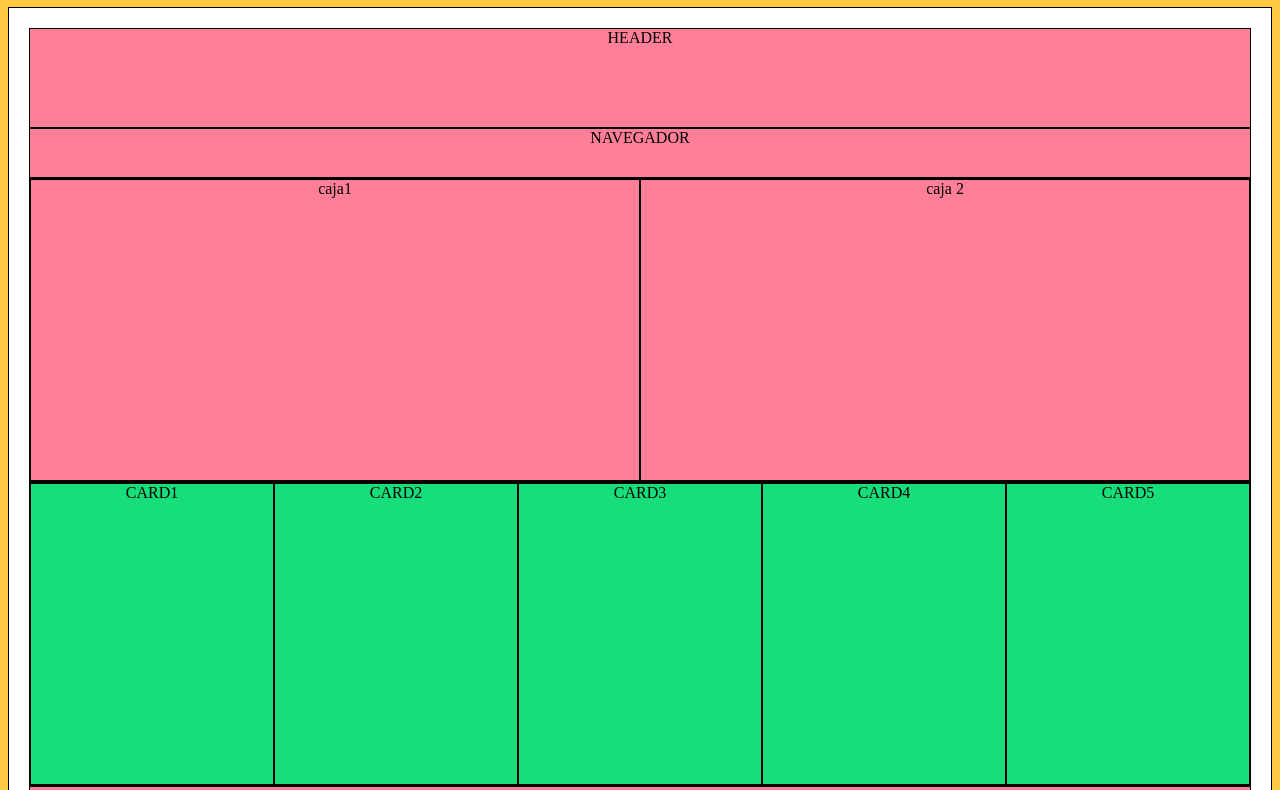
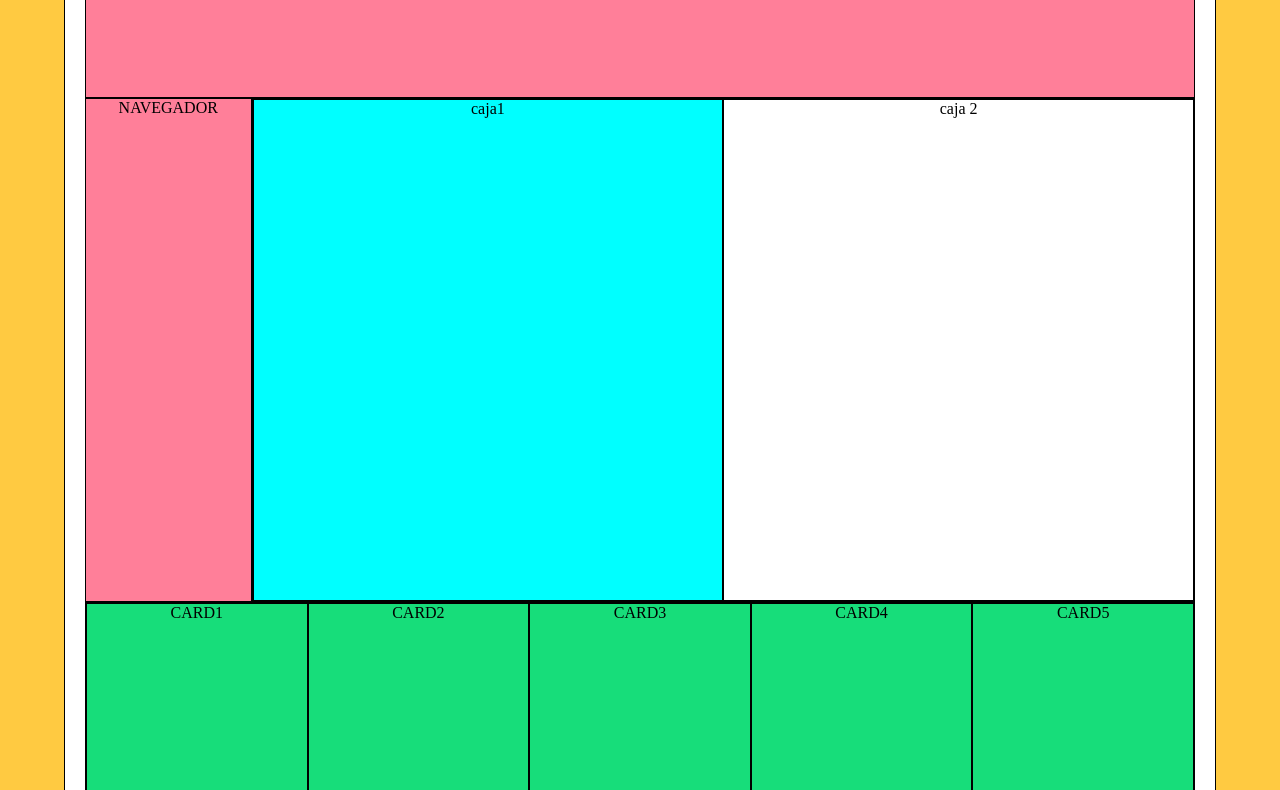
Before and after one commit to AlexMonzdev/WeHelpYou, a plain HTML site: page index.html in a window 1280 px wide. Shown: the part 73-863 px from the top of the page. Drawn offline with Linux system fonts and the light colour scheme.

Commit message:
cambios en @medias

```diff
--- a/index.html
+++ b/index.html
@@ -7,7 +7,6 @@
     <title>Repaso Grid</title>
 </head>
 <body>
-    <h1>Aprendiendo CSS Grid Layout</h1>
     <div class="grid-layout">
         <div class="header">
              HEADER
@@ -20,7 +19,9 @@
             <div class="caja2">caja 2</div>
         </div>
         <div class="sidebar">
-            <div class="card">CARD1</div>
+            <div class="card">CARD1
+
+            </div>
             <div class="card">CARD2</div>
             <div class="card">CARD3</div>
             <div class="card">CARD4</div>
--- a/style.css
+++ b/style.css
@@ -1,4 +1,5 @@
 body {
+    margin: 0 auto;
     background-color: #FFCA41;
 }
 
@@ -9,11 +10,11 @@ body {
         "nav"  50px
         "main" auto
         "cards" auto
-        "foot" 20px;
+        "foot" 200px;
     background-color: #FFFFFF;
     border: 1px solid black;
     padding: 20px;
-
+}
 
 .header {
     grid-area: head;
@@ -31,14 +32,14 @@ body {
 
 .main {
     grid-area: main;
-    background-color: #ffffff;
+    background-color: #FF7F99;
     border: 1px solid black;
     text-align: center;
 }
 
 .sidebar {
     grid-area: cards;
-    background-color: #ffffff;
+    background-color: #FF7F99;
     border: 1px solid black;
     text-align: center;
 }
@@ -51,14 +52,14 @@ body {
 }
 
 .caja1{
-    background-color: #FF7F99;
+    background-color: #ffffff;
     border: 1px solid black;
     height: 300px;
     width: 100%;
 }
 
 .caja2{
-    background-color: #FF7F99;
+    background-color: #ffffff;
     border: 1px solid black;
     height: 300px;
     width: 100%;
@@ -73,30 +74,69 @@ body {
 
 
 
-    @media (min-width: 768px) {
+    @media (min-width: 800px) {
     .grid-layout {
         grid-template:
             "head nav" 50px
             "head nav" 50px
             "main main" auto
             "cards cards" auto
-            "foot foot" 20px/
+            "foot foot" 200px/
             50% auto;
     }
     .caja1{
-        height: 300px;
+        height: 500px;
         width: 50%;
     }
     .caja2{
-        height: 300px;
+        height: 500px;
         width: 50%
     }
     .main {
         display: flex;
+        justify-content: space-around;
     }
     .sidebar{
         display: flex;
     }
 }
 
+@media (min-width: 1000px) {
+    .grid-layout {
+        grid-template:
+            "head head head" 150px
+            "nav main main" auto
+            "cards cards cards" auto
+            "foot foot foot" 200px/
+            15% auto auto;
+    }
+    .caja1{
+        background-color: aqua;
+        height: 500px;
+        width: 50%;
+    }
+    .caja2{
+        height: 500px;
+        width: 50%;
+    }
+    .main {
+        display: flex;
+        justify-content: space-around;
+    }
+    .sidebar{
+        display: flex;
+    }
+    .card{
+        background-color: #17dd7a;
+        border: 1px solid black;
+        height: 500px;
+        width: 100%;
+    }
+
+    body{
+        width: 90%; /* Define un ancho para el body */
+        margin: 0 auto; /* Centra horizontalmente */
+
+
+    }
 }
```
